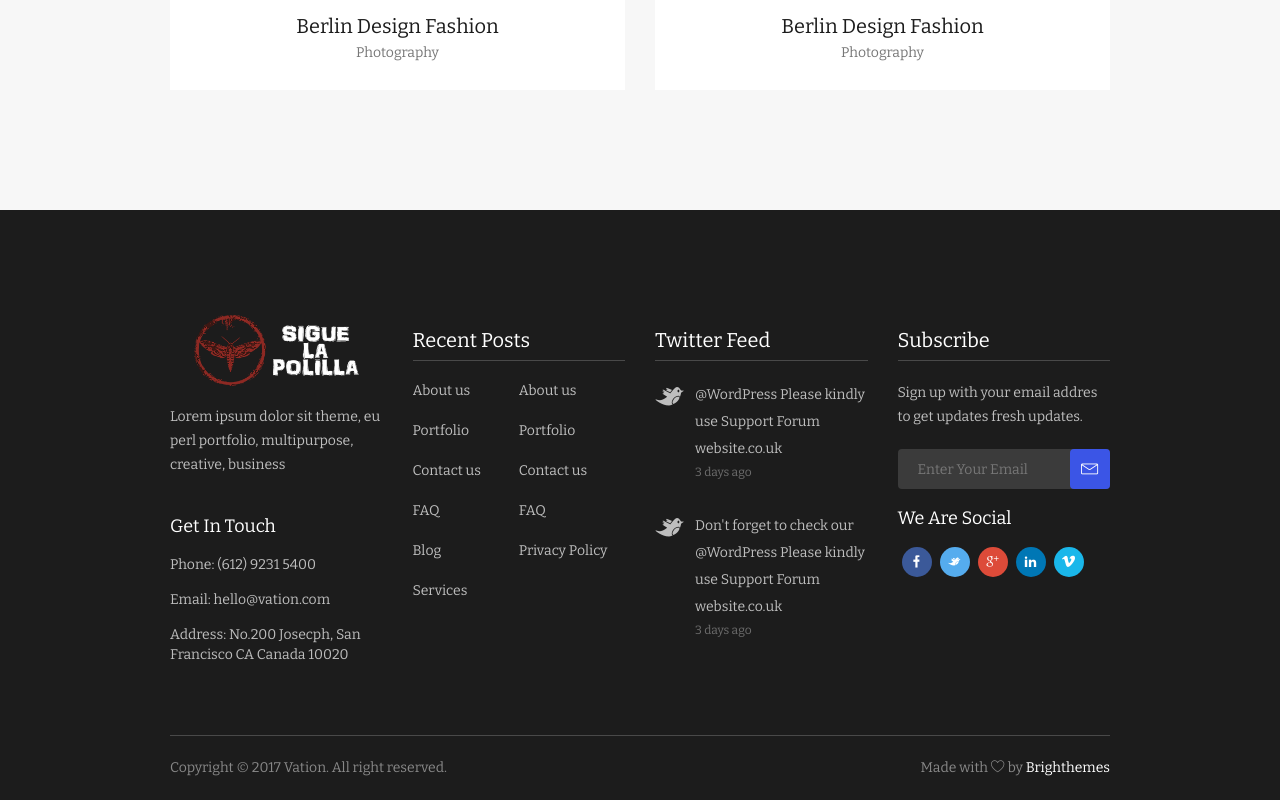
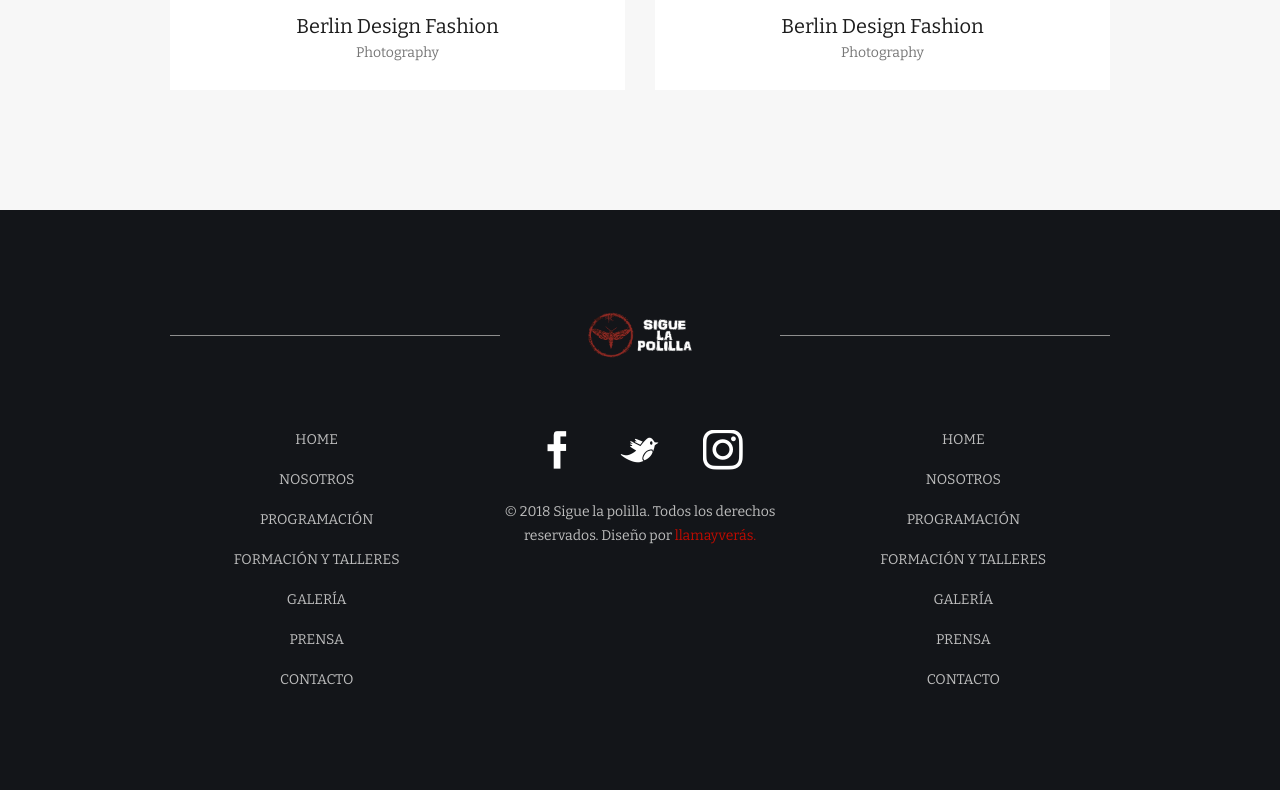
Before and after one commit to catropio/Siguela-Web, a plain HTML site: page work.html in a window 1280 px wide. Shown: the part 2144-2944 px from the top of the page. Drawn offline with nearby package versions, Linux system fonts and the light colour scheme; some packages are replaced by stand-ins of ours; files whose address does not match are found by name.

Commit message:
Inicial pre mail

```diff
--- a/work.html
+++ b/work.html
@@ -269,103 +269,59 @@
 			<!--************************************
 					Footer Start
 			*************************************-->
-			<footer id="tg-footer" class="tg-footer tg-footervone">
-				<div class="tg-footercolumns">
-					<div class="container">
-						<div class="row">
-							<div class="col-xs-12 col-sm-6 col-md-3 col-lg-3">
-								<div class="tg-footercolumn tg-widget tg-widgettext">
-									<strong class="tg-logo"><a href="index.html"><img src="images/logos/footer/img-01.png" alt="company logo here"></a></strong>
-									<div class="tg-description">
-										<p>Lorem ipsum dolor sit theme, eu perl portfolio, multipurpose, creative, business</p>
-									</div>
-									<h4>Get in Touch</h4>
-									<ul class="tg-contactinfo">
-										<li>Phone: (612) 9231 5400</li>
-										<li>Email: <a href="javascript:void(0);">hello@vation.com</a></li>
-										<li><address>Address: No.200 Josecph, San Francisco CA Canada 10020</address></li>
-									</ul>
-								</div>
-							</div>
-							<div class="col-xs-12 col-sm-6 col-md-3 col-lg-3">
-								<div class="tg-footercolumn tg-widget tg-widgetusefulllinks">
-									<div class="tg-widgettitle">
-										<h3>Recent Posts</h3>
-									</div>
-									<div class="tg-widgetcontent">
-										<ul>
-											<li><a href="javascript:void(0);">About us</a></li>
-											<li><a href="javascript:void(0);">Portfolio</a></li>
-											<li><a href="javascript:void(0);">Contact us</a></li>
-											<li><a href="javascript:void(0);">FAQ</a></li>
-											<li><a href="javascript:void(0);">Blog</a></li>
-											<li><a href="javascript:void(0);">Services</a></li>
-										</ul>
-										<ul>
-											<li><a href="javascript:void(0);">About us</a></li>
-											<li><a href="javascript:void(0);">Portfolio</a></li>
-											<li><a href="javascript:void(0);">Contact us</a></li>
-											<li><a href="javascript:void(0);">FAQ</a></li>
-											<li><a href="javascript:void(0);">Privacy Policy</a></li>
-										</ul>
-									</div>
-								</div>
-							</div>
-							<div class="col-xs-12 col-sm-6 col-md-3 col-lg-3">
-								<div class="tg-footercolumn tg-widget tg-widgettwitter">
-									<div class="tg-widgettitle">
-										<h3>Twitter Feed</h3>
-									</div>
-									<div class="tg-widgetcontent">
-										<ul>
-											<li>
-												<p><a href="javascript:void(0);">@WordPress</a> Please kindly use Support Forum <a href="javascript:void(0);">website.co.uk</a></p>
-												<time datetime="2017-01-01">3 days ago</time>
-											</li>
-											<li>
-												<p>Don't forget to check our <a href="javascript:void(0);">@WordPress</a> Please kindly use Support Forum <a href="javascript:void(0);">website.co.uk</a></p>
-												<time datetime="2017-01-01">3 days ago</time>
-											</li>
-										</ul>
-									</div>
-								</div>
-							</div>
-							<div class="col-xs-12 col-sm-6 col-md-3 col-lg-3">
-								<div class="tg-footercolumn tg-widget tg-widgetsubscribe">
-									<div class="tg-widgettitle">
-										<h3>Subscribe</h3>
-									</div>
-									<div class="tg-widgetcontent">
-										<div class="tg-description">
-											<p>Sign up with your email addres to get updates fresh updates.</p>
-										</div>
-										<form class="tg-formtheme tg-formsubscribe">
-											<fieldset>
-												<input type="email" name="email" class="form-control" placeholder="Enter your Email">
-												<button type="submit"><i class="icon-envelope"></i></button>
-											</fieldset>
-										</form>
-										<h4>We are Social </h4>
-										<ul class="tg-socialicons">
-											<li class="tg-facebook"><a href="javascript:void(0);"><i class="icon-facebook-1"></i></a></li>
-											<li class="tg-twitter"><a href="javascript:void(0);"><i class="icon-twitter-1"></i></a></li>
-											<li class="tg-googleplus"><a href="javascript:void(0);"><i class="icon-google4"></i></a></li>
-											<li class="tg-linkedin"><a href="javascript:void(0);"><i class="icon-linkedin22"></i></a></li>
-											<li class="tg-vimeo"><a href="javascript:void(0);"><i class="icon-vimeo"></i></a></li>
-										</ul>
-									</div>
-								</div>
+			<footer id="tg-footer" class="tg-footer tg-footervtwo tg-bgdarkvtwo">
+				<div class="container">
+					<div class="row">
+						<div class="col-xs-12 col-sm-12 col-md-12 col-lg-12">
+							<div class="tg-footerlogobar">
+								<strong class="tg-logo"><a href="javascript:void(0);(0);"><img src="images/logos/footer/img-01.png" alt="image description"></a></strong>
 							</div>
 						</div>
 					</div>
 				</div>
-				<div class="clearfix"></div>
-				<div class="container">
-					<div class="row">
-						<div class="col-xs-12 col-sm-12 col-md-12 col-lg-12">
-							<div class="tg-footerbar">
-								<span class="tg-copyright">Copyright &copy; 2017 Vation. All right reserved.</span>
-								<span class="tg-by">Made with <i class="icon-heart"></i> by <a href="javascript:void(0);">Brighthemes</a></span>
+				<div class="tg-footercolumns">
+					<div class="container">
+						<div class="row">
+							<div class="col-xs-12 col-sm-3 col-md-4 col-lg-4">
+								<div class="tg-footercolumn tg-widget">
+									<ul>
+									<li class="menu-item-has-children current-menu-item">
+										<a href="index.html">HOME</a>
+									</li>
+									<li><a href="nosotrosv2.html">NOSOTROS</a></li>
+									<li><a href="programacion.html">PROGRAMACIÓN</a></li>
+									<li><a href="work.html">FORMACIÓN Y TALLERES</a></li>
+									<li><a href="aboutus.html">GALERÍA</a></li>
+									<li><a href="aboutus.html">PRENSA</a></li>
+									<li><a href="contacto.html">CONTACTO</a></li>
+									</ul>
+								</div>
+							</div>
+							<div class="col-xs-12 col-sm-6 col-md-4 col-lg-4">
+								<div class="tg-footercolumn tg-widget">
+									<ul class="tg-socialicons">
+										<li><a href="https://www.facebook.com/siguelapolilla/"><i class="icon-facebook-1"></i></a></li>
+										<li><a href="javascript:void(0);(0);"><i class="icon-twitter-1"></i></a></li>
+										<li><a href="https://www.instagram.com/siguelapolilla/"><i class="icon-instagram2"></i></a></li>
+									</ul>
+									<span class="tg-copyright">&copy; 2018 Sigue la polilla. Todos los derechos reservados. Diseño por <a href="http://www.llamayveras.com" target="_blank">llamayverás.</a></span>
+
+								</div>
+							</div>
+							<div class="col-xs-12 col-sm-3 col-md-4 col-lg-4">
+								<div class="tg-footercolumn tg-widget">
+									<ul>
+										<li class="menu-item-has-children current-menu-item">
+										<a href="index.html">HOME</a>
+									</li>
+									<li><a href="nosotrosv2.html">NOSOTROS</a></li>
+									<li><a href="programacion.html">PROGRAMACIÓN</a></li>
+									<li><a href="work.html">FORMACIÓN Y TALLERES</a></li>
+									<li><a href="aboutus.html">GALERÍA</a></li>
+									<li><a href="aboutus.html">PRENSA</a></li>
+									<li><a href="contacto.html">CONTACTO</a></li>
+									</ul>
+								</div>
 							</div>
 						</div>
 					</div>
```
Also changed, not shown: index.html (+8 -10 lines).
